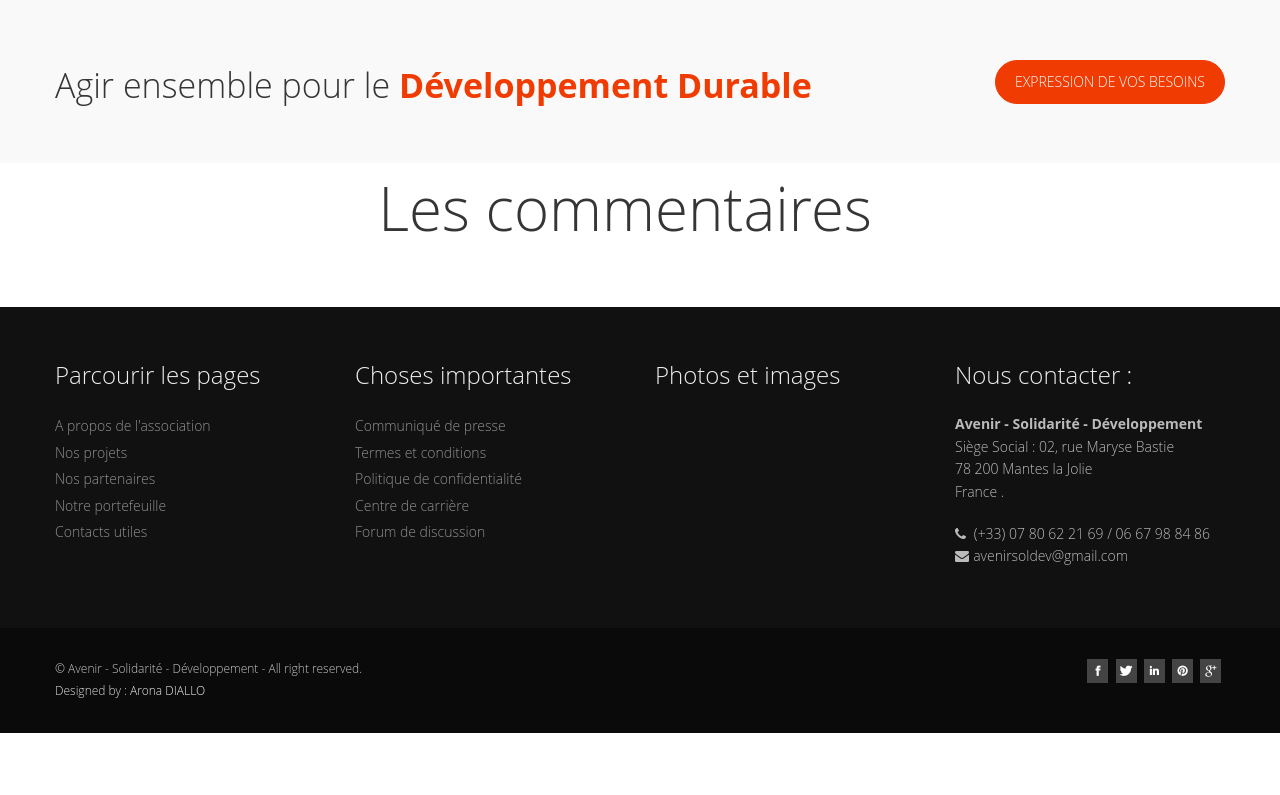
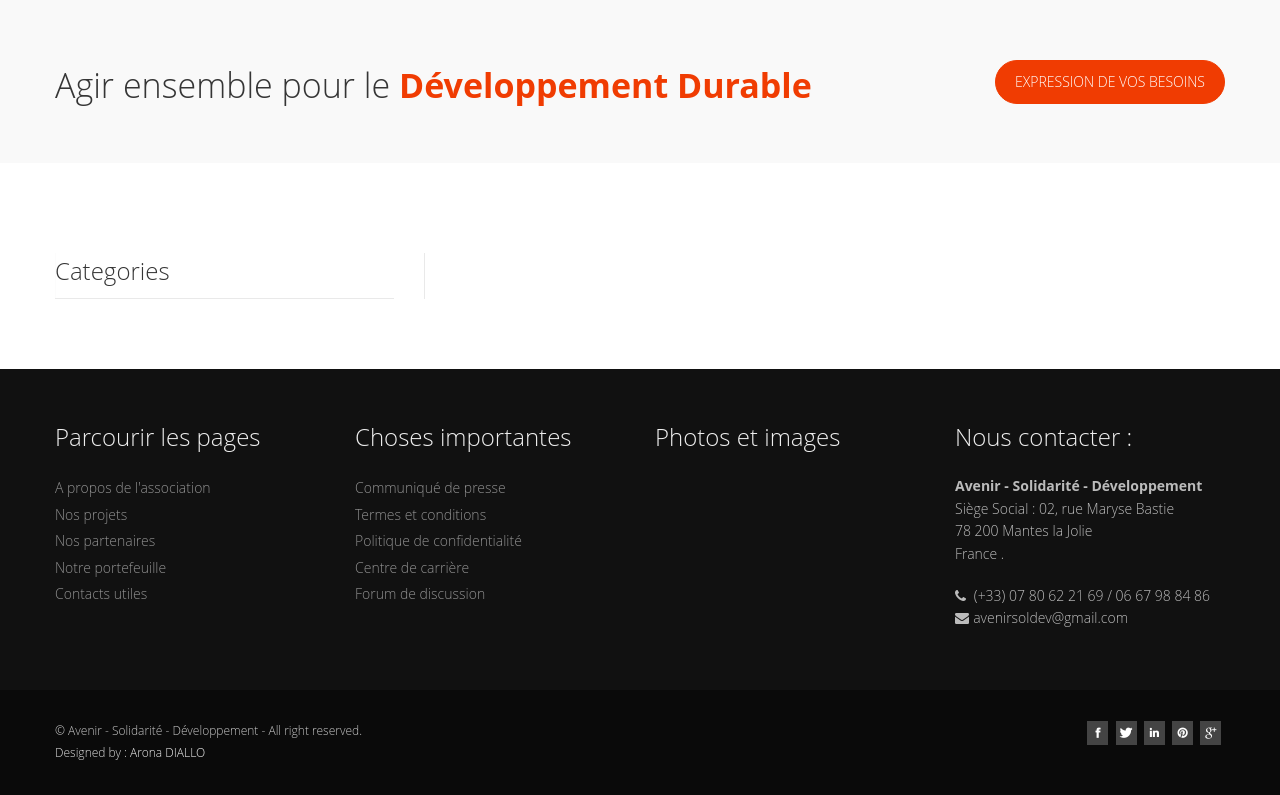
Before and after one commit to Roun1974/Association, a Symfony app: template templates/utilisateur/commentaires.html.twig in a window 1280 px wide. Shown: the part 176-971 px from the top of the page. Before the commit the page ends 909 px from the top, so only its background shows below. Run offline with Twig, Linux system fonts and the light colour scheme; the template is opened without the code that fills it, so the values that code supplies are empty; some libraries are stand-ins or nearby versions.

Commit message:
Ajout page commentaires

```diff
--- a/templates/utilisateur/commentaires.html.twig
+++ b/templates/utilisateur/commentaires.html.twig
@@ -4,20 +4,79 @@
 
 {% block body %}
 
+<section id="content">
+      <div class="container">
+        <div class="row">
+          <div class="span4">
+            <aside class="left-sidebar">
+              <div class="widget">
 
-    <div class="container">
-  <div class="row">
-    <div class="col">
-        <h1 class="text-primary text-center">Les commentaires</h1>
-        {% for projet in projets %}
-            <section class="col-4">
-                <h2 class="text-center">{{ projet.nom }}</h2>
-             </section>
-        {% endfor %}
+              </div>
+              <div class="widget">
+                <h5 class="widgetheading">Categories</h5>
+ {% for projet in projets %}
+                <ul class="cat">
+                  <li><i class="icon-angle-right"></i><a href="#">Projets :</a><span> {{ projet.nom }}</span></li>
 
-    </div>
-    </div>
-    </div>
+                </ul>
+                  {% endfor %}
+              </div>
+
+            </aside>
+          </div>
+          {% for projet in projets %}
+          <div class="span8">
+            <article>
+              <div class="row">
+                <div class="span8">
+                  <div class="post-image">
+                    <div class="post-heading">
+                      <h4><a href="#">{{ projet.nom }}</a></h4>
+                    </div>
+
+                  </div>
+                  <p>
+                    {{ projet.description }}
+                  </p>
+
+                  <div class="bottom-article">
+                    <ul class="meta-post">
+                      <li><i class="icon-user"></i><a href="#"> Admin</a></li>
+                      <li><i class="icon-folder-open"></i><a href="#"> commentaires</a></li>
+                      <li><i class="icon-tags"></i><a href="#">Projets</a></li>
+                    </ul>
+                  </div>
+                </div>
+              </div>
+            </article>
+            <!-- author info -->
+            <div class="about-author">
+
+              <h5><strong><a href="#">John doe</a></strong></h5>
+              <p>
+                Qui ut ceteros comprehensam. Cu eos sale sanctus eligendi, id ius elitr saperet, ocurreret pertinacia pri an. No mei nibh consectetuer, semper ad qui, est rebum nulla argumentum ei.
+              </p>
+            </div>
+            <div class="comment-area">
+              <h4>Commentaires</h4>
+              <div class="media">
+
+                <div class="media-body">
+                  <div class="media-content">
+                    <h6><span>March 12, 2013</span> Karen medisson</h6>
+                    <p>
+                      Cras sit amet nibh libero, in gravida nulla. Nulla vel metus scelerisque ante sollicitudin commodo. Cras purus odio, vestibulum in vulputate at, tempus viverra turpis. Fusce condimentum nunc ac nisi vulputate fringilla. Donec lacinia congue felis in faucibus.
+                    </p>
+                    <a href="#" class="align-right">Repondre</a>
+                  </div>
+                </div>
+              </div>
+               {% endfor %}
 
 
+            </div>
+          </div>
+        </div>
+      </div>
+    </section>
 {% endblock %}
```
